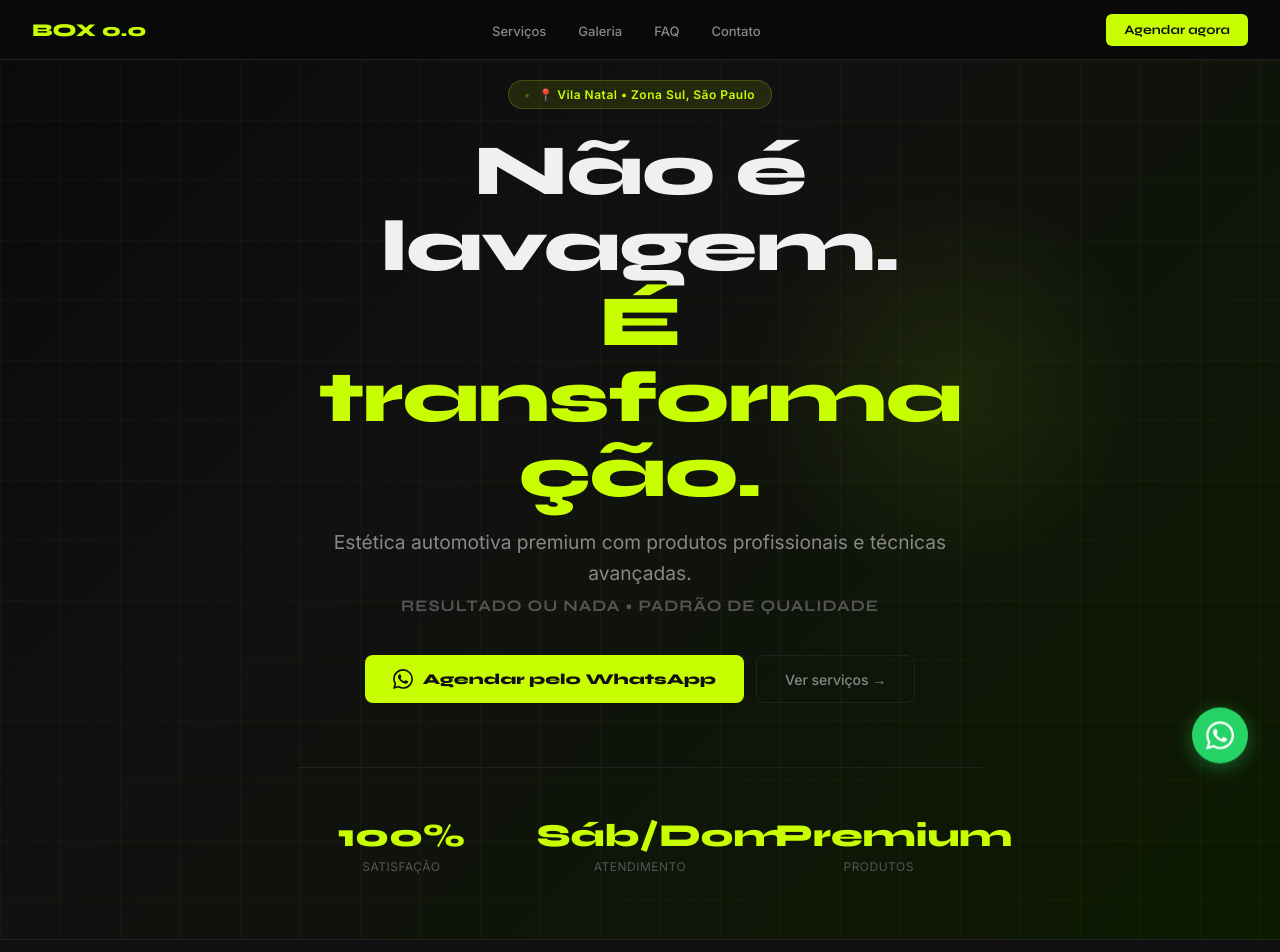
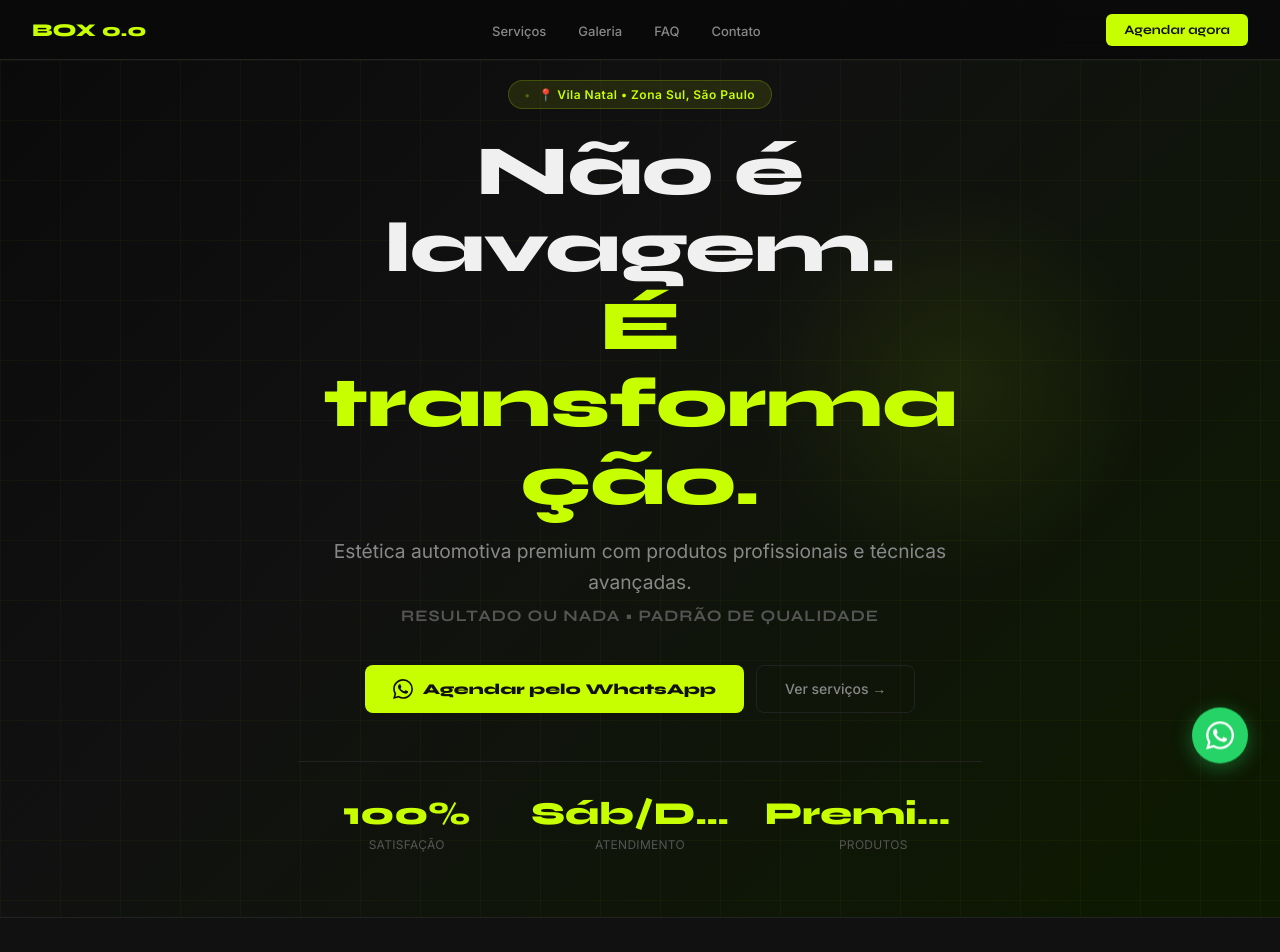
Before and after one commit to caiosevla-box00/box-site, a plain HTML site: page index.html in a window 1280 px wide. Shown: the top 952 px of the page. Drawn offline with Linux system fonts and the light colour scheme; a script that the page names is missing.

Commit message:
Add files via upload

```diff
--- a/index.html
+++ b/index.html
@@ -46,7 +46,7 @@ nav{position:fixed;top:0;left:0;right:0;z-index:100;background:rgba(10,10,10,.95
 .hero-badge{display:inline-flex;align-items:center;gap:8px;background:rgba(200,255,0,.1);border:1px solid rgba(200,255,0,.2);border-radius:100px;padding:6px 16px;font-size:12px;font-weight:600;color:var(--verde);margin-bottom:1.5rem;letter-spacing:.5px}
 .hero-badge::before{content:'●';font-size:8px;animation:pulse 2s infinite}
 @keyframes pulse{0%,100%{opacity:1}50%{opacity:.3}}
-.hero-titulo{font-family:'Syne',sans-serif;font-weight:800;font-size:clamp(1.8rem,8vw,4.5rem);line-height:1.05;margin-bottom:1rem;letter-spacing:-1px;word-break:break-word;overflow-wrap:break-word;width:100%}
+.hero-titulo{font-family:'Syne',sans-serif;font-weight:800;font-size:clamp(1.4rem,5.5vw,4.5rem);line-height:1.1;margin-bottom:1rem;letter-spacing:-.5px;word-break:break-word;overflow-wrap:break-word;width:100%}
 .hero-titulo span{color:var(--verde)}
 .hero-sub{font-size:clamp(.875rem,2vw,1.2rem);color:var(--texto2);margin-bottom:.5rem;line-height:1.6;width:100%}
 .hero-slogan{font-family:'Syne',sans-serif;font-size:clamp(.7rem,1.5vw,1rem);color:#555;margin-bottom:2.5rem;letter-spacing:1px;text-transform:uppercase;width:100%}
@@ -56,10 +56,10 @@ nav{position:fixed;top:0;left:0;right:0;z-index:100;background:rgba(10,10,10,.95
 .btn-whats svg{width:20px;height:20px}
 .btn-outline{display:inline-flex;align-items:center;gap:8px;border:1px solid var(--borda);color:var(--texto2);padding:14px 28px;border-radius:8px;font-size:14px;font-weight:500;text-decoration:none;transition:all .2s}
 .btn-outline:hover{border-color:var(--verde);color:var(--verde)}
-.hero-stats{display:flex;gap:2rem;justify-content:center;margin-top:4rem;padding-top:3rem;border-top:1px solid var(--borda);flex-wrap:wrap;width:100%}
-.stat-item{text-align:center;flex:1;min-width:70px}
-.stat-num{font-family:'Syne',sans-serif;font-weight:800;font-size:clamp(1.2rem,4vw,2rem);color:var(--verde);display:block;white-space:nowrap}
-.stat-lbl{font-size:clamp(9px,1.5vw,12px);color:#555;text-transform:uppercase;letter-spacing:.5px;margin-top:2px}
+.hero-stats{display:flex;gap:1rem;justify-content:center;margin-top:3rem;padding-top:2rem;border-top:1px solid var(--borda);width:100%}
+.stat-item{text-align:center;flex:1;min-width:0;overflow:hidden}
+.stat-num{font-family:'Syne',sans-serif;font-weight:800;font-size:clamp(.9rem,3.5vw,2rem);color:var(--verde);display:block;white-space:nowrap;overflow:hidden;text-overflow:ellipsis}
+.stat-lbl{font-size:clamp(8px,1.8vw,12px);color:#555;text-transform:uppercase;letter-spacing:.3px;margin-top:2px}
 
 /* SECTIONS */
 section{padding:5rem 2rem}
```
